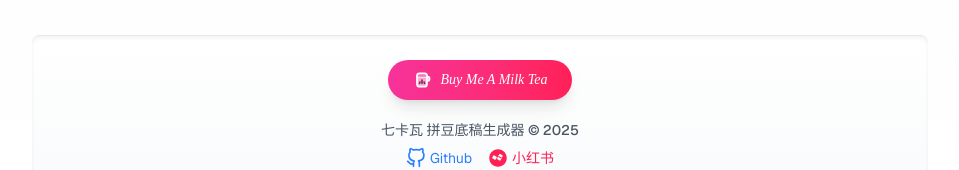
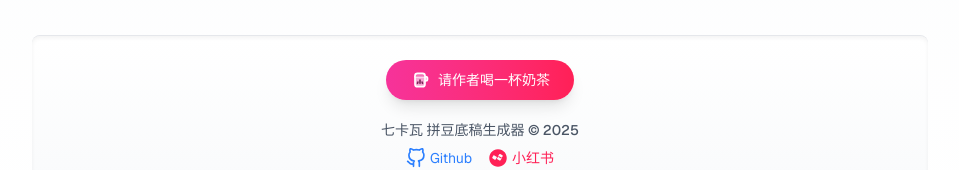
Before and after one commit to omom02/perler-beads, a Next.js app: page / in a window 1280 px wide. Shown: the part 611-781 px from the top of the page, without its empty margins (160-1119 px from the left). Built offline with nearby package versions, Linux system fonts and the light colour scheme.

Commit message:
更新页面文本，将提示信息中的“开源社群”改为“开源项目”，并优化了关于支持作者的表达，以增强用户对项目的支持意识。

```diff
--- a/src/app/page.tsx
+++ b/src/app/page.tsx
@@ -1392,7 +1392,7 @@ export default function Home() {
             <path d="M9.5 14.5L9 16" stroke="#7d2a5a" />
             <path d="M14.5 14.5L15 16" stroke="#7d2a5a" />
           </svg>
-          <span className="font-serif italic" style={{ fontFamily: "'Brush Script MT', cursive, serif" }}>Buy Me A Milk Tea</span>
+          <span>请作者喝一杯奶茶</span>
         </button>
 
         <p className="font-medium text-gray-600">
@@ -1445,10 +1445,10 @@ export default function Home() {
 
               <div className="text-center">
                 <p className="mb-3 text-sm sm:text-base text-gray-600 break-words">
-                  开源社群是作者和用户共同构建的，如果您希望这个项目继续发展，可以请我喝一杯奶茶。
+                  开源项目是把作者和用户紧紧联系在一起的社群，如果您希望这个项目继续发展，可以请作者喝一杯奶茶。
                 </p>
                 <p className="mb-4 sm:mb-6 text-sm sm:text-base text-gray-600 break-words">
-                  您的支持是这个项目继续下去的唯一动力。
+                  您的支持是作者把项目继续下去的动力。
                 </p>
 
                 <div className="flex justify-center mb-4 sm:mb-5">
@@ -1463,7 +1463,7 @@ export default function Home() {
                 </div>
 
                 <p className="text-xs sm:text-sm text-gray-500 bg-gray-50 py-1.5 px-3 sm:py-2 sm:px-4 rounded-full inline-block shadow-sm">
-                  微信扫描上方赞赏码，请我喝一杯奶茶。
+                  微信扫描上方赞赏码，请作者喝一杯奶茶。
                 </p>
               </div>
             </div>
```
